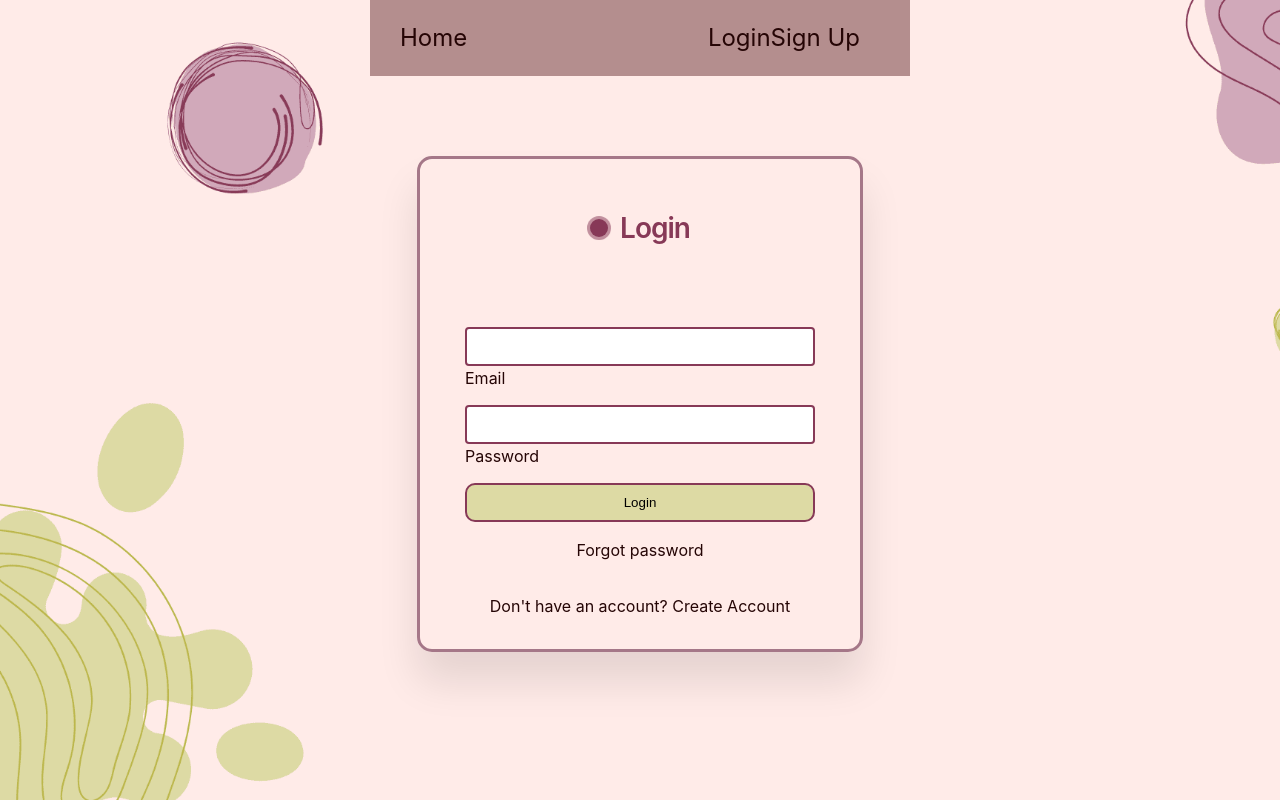
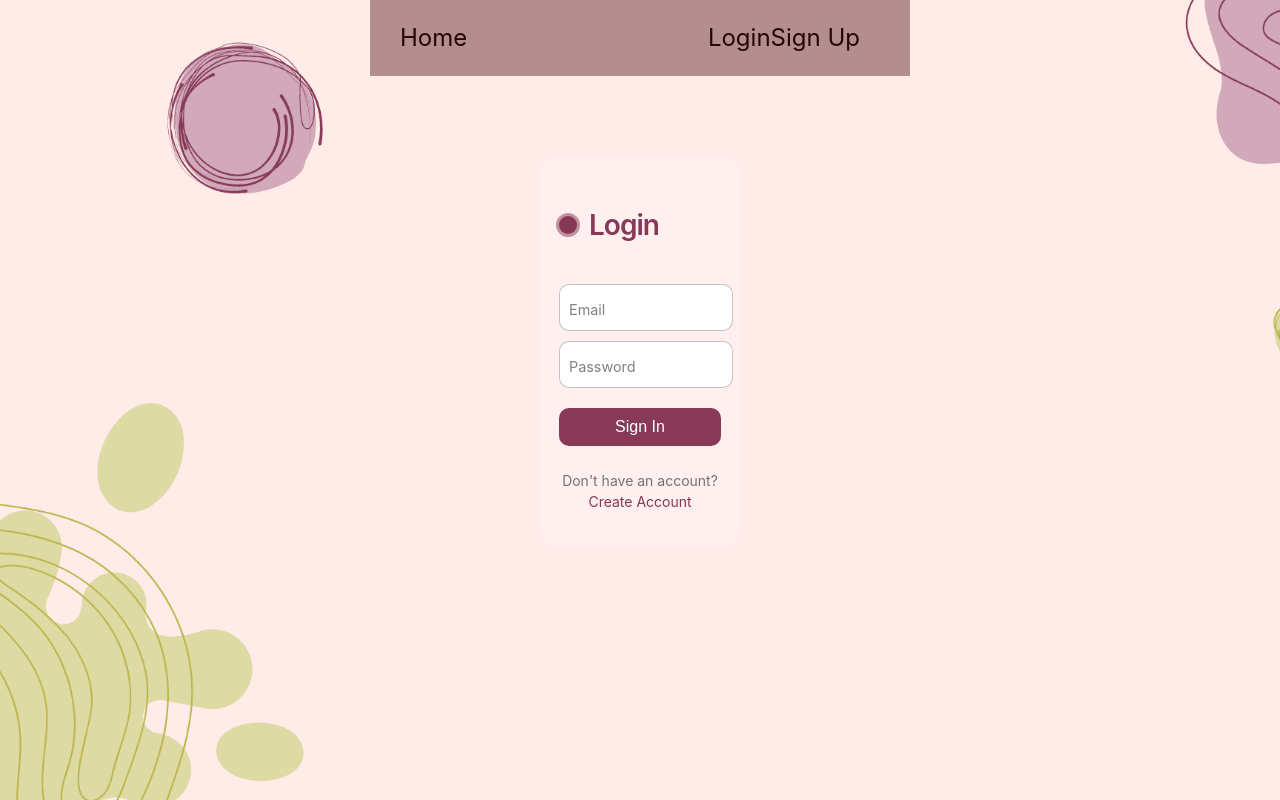
Before and after one commit to CTRL-V-CTRL-C/ctrl_c_ctrl_v-SOEN341_Project_F24, a React (Vite) app in the folder client/: page /loginAccount in a window 1280 px wide. Built offline with nearby package versions, Linux system fonts and the light colour scheme.

Commit message:
fix the conflicting css

```diff
--- a/client/src/Pages/Components/Forms/FormInput.jsx
+++ b/client/src/Pages/Components/Forms/FormInput.jsx
@@ -1,6 +1,5 @@
 import "../Styles/FormInput.css";
 import PropTypes from 'prop-types';
-import "../Styles/FormInput.css";
 
 function FormInput({ fieldName, fieldType, setField, isPasswordValid }) {
 
--- a/client/src/Pages/Components/Styles/FormInput.css
+++ b/client/src/Pages/Components/Styles/FormInput.css
@@ -1,6 +1,6 @@
 .field-label {
-    display:flex;
-    flex-direction:row;
+    display: flex;
+    flex-direction: row;
     align-items: center;
     justify-content: space-between;
     width: 92%;
--- a/client/src/Pages/LoginPage.css
+++ b/client/src/Pages/LoginPage.css
@@ -5,25 +5,11 @@
     margin-bottom: 5rem;
 
 }
-.card {
-    width: 400px;
-    height: 450px;;
-    padding: 20px;
-    border-radius: 15px;
-    border-style: solid;
-    border-color:#a57788;
-    box-shadow: 0 30px 40px rgba(0, 0, 0, 0.1);
-    display: flex;
-    justify-content: center;
+
+.login-form {
+    width:30%;
 }
 
-.login-form {
-    display: flex;
-    flex-direction: column;
-    align-items: center;
-    position: relative;
-
-}
 .title {
     font-size: 28px;
     color: #873957;
@@ -32,36 +18,25 @@
     position: relative;
     display: flex;
     padding-left: 30px;
-    padding-bottom: 50px;
 }
-input {
-    padding: 10px;
-    border: 2px solid #873957;
-    border-radius: 4px; /*to make border rounded*/
-    width: 350px; /* less than card size */
-    box-sizing: border-box;
-}
+
 .error-message{
     color: red;
+    font-size: small;
 }
-.btn{
 
-    border-radius: 10px; /*to make border rounded*/
-    background-color: #dddaa4;
-
-}
 .userinfo {
     margin-bottom: 15px; /* Space between inputs */
 }
+
 .btn:hover {
     background-color: #b5af3c; /* Darker on hover */
 }
+
 .login a:hover {
     text-decoration: underline #873957;
 }
+
 .forgotPassword{
     margin-left: 15;
 }
-.forgotPassword a:hover {
-    text-decoration: underline #873957;
-}
--- a/client/src/Pages/LoginPage.jsx
+++ b/client/src/Pages/LoginPage.jsx
@@ -1,4 +1,4 @@
-import React, { useState } from "react";
+import { useState } from 'react';
 import FormInput from './Components/Forms/FormInput';
 import './LoginPage.css';
 
@@ -9,11 +9,10 @@ function LoginPage() {
     const [message, setMessage] = useState("");
 
 
-    function Login(event) {
+    function loginAccount(event) {
 
         //Stops the form from submitting
         event.preventDefault();
-
 
         // Get stored user data from localStorage
         const storedUserData = localStorage.getItem("userData");
@@ -29,7 +28,6 @@ function LoginPage() {
             ) {
                 console.log("Login successful!"); //test
                 setMessage("Login successful!");//just for now (should redirect)
-
             } else {
                 console.log("Invalid email or password."); //test
                 setMessage("Invalid email or password.");
@@ -41,25 +39,17 @@ function LoginPage() {
     };
 
     return (
-        <div className="login-wrap">
-            <div className="card">
-                <form className="login-form" onSubmit={(e) =>Login(e)}>
-                    <p className="title">Login </p>
-                    <div className="userinfo">
-                        <FormInput fieldName={"Email"} fieldType={"email"} setField={setEmail} />
-                    </div>
-                    <div className="userinfo">
-                        <FormInput fieldName={"Password"} fieldType={"password"} setField={setPassword} />
-                    </div>
-                    <div className = "error-message">
+        <div className="registration-form">
+            <form className="form login-form" onSubmit={(e) => loginAccount(e)}>
+                <p className="title">Login </p>
+                <FormInput fieldName={"Email"} fieldType={"email"} setField={setEmail} />
+                <FormInput fieldName={"Password"} fieldType={"password"} setField={setPassword} />
+                <div className="error-message">
                     {message && <p>{message}</p>}
-                    </div>
-                    <input type="submit" value="Login" className="btn" />
-                    <p className="forgotPassword"> <a href="/home">Forgot password</a> </p>
-                    <p className="login">Don't have an account? <a href="/registerAccount">Create Account</a> </p>
-                </form>
-            </div>
-
+                </div>
+                <button disabled={false} className="submit" type='submit'>Sign In</button>
+                <p className="signin">Don&apos;t have an account? <a href="/registerAccount">Create Account</a>  </p>
+            </form>
         </div>
     );
 }
```
